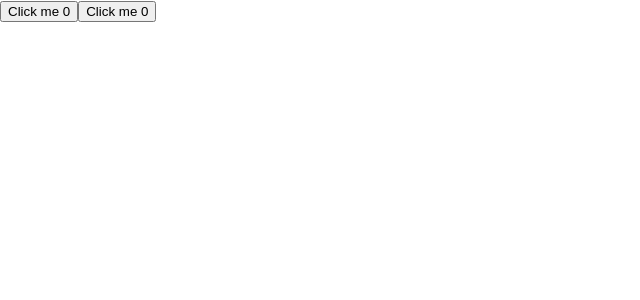
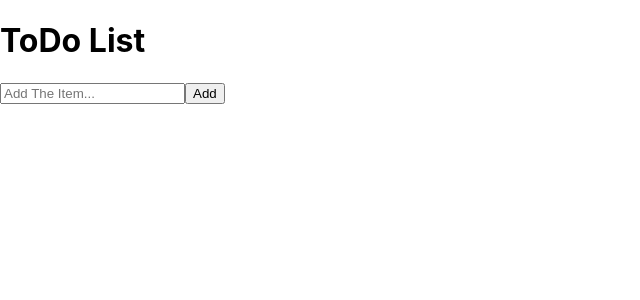
Before and after one commit to Shanaulla-khan/react.js-interview, a React (Create React App) app: page / in a window 1280 px wide. Shown: the top 300 px of the page, without its empty margins (0-640 px from the left). Built offline with nearby package versions, Linux system fonts and the light colour scheme.

Commit message:
ToDo List With alert function

```diff
--- a/src/App.js
+++ b/src/App.js
@@ -1,4 +1,5 @@
-import {Alertcount} from './component/useEffect/Alertcount';
+import {ToDo} from './component/useEffect/ToDo';
+
 
 
 
@@ -6,7 +7,8 @@ import {Alertcount} from './component/useEffect/Alertcount';
 function App() {
   return (
     <div className="App">
-  <Alertcount />
+  <ToDo />
+
 
     </div>
   );
--- /dev/null
+++ b/src/component/useEffect/ToDo.jsx
@@ -0,0 +1,33 @@
+import React, { useEffect, useState } from 'react';
+
+export const ToDo =()=>{
+  const [todo, setTodo]=useState('');
+  const [data, setData]=useState([]);
+
+  const handleAdd =()=>{
+    setData([...data,todo]);
+    setTodo("");
+  }
+
+  const handleRemove =(item)=>{
+    const filtered=data.filter((ele)=> ele !== item);
+    setData([...filtered]);
+  }
+  useEffect(()=>{
+    alert('Please Add The Item')
+  },[data]);
+  return(
+    <div>
+      <h1>ToDo List</h1>
+      <input value={todo} type="text" placeholder='Add The Item...' onChange={(e)=>setTodo(e.target.value)}/>
+      <button onClick={handleAdd}>Add</button>
+      <ul>
+        {
+          data.map((item)=>(
+            <li onClick={()=>handleRemove(item)}>{item}</li>
+          ))
+        }
+      </ul>
+    </div>
+  )
+}
```
